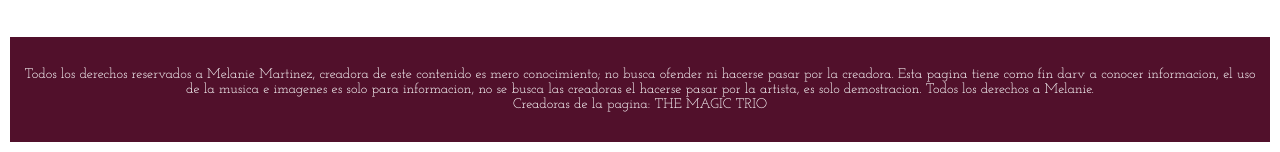
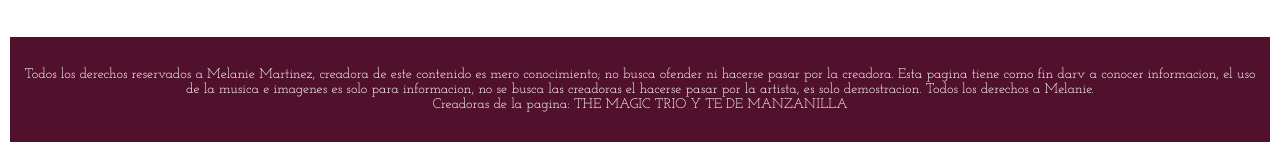
Before and after one commit to lueflore/MELANIE, a plain HTML site: page CRY.html in a window 1280 px wide. Shown: the part 4130-4282 px from the top of the page. Drawn offline with Linux system fonts and the light colour scheme; a web font is replaced by a local one.

Commit message:
Update CRY.html

```diff
--- a/CRY.html
+++ b/CRY.html
@@ -441,7 +441,7 @@ How did love become so violent?<br>
   <div class="indice-6"></div>
     <div class="footer-txt">
 			    <footer>Todos los derechos reservados a Melanie Martinez, creadora de este contenido es mero conocimiento; no busca ofender ni hacerse pasar por la creadora. Esta pagina tiene como fin darv a conocer informacion, el uso de la musica e imagenes es solo para informacion, no se busca las creadoras el hacerse pasar por la artista, es solo demostracion. Todos los derechos a Melanie.  <br>  </footer>
-			   <adress>Creadoras de la pagina: THE MAGIC TRIO </adress>
+			   <adress>Creadoras de la pagina: THE MAGIC TRIO  Y TE DE MANZANILLA </adress>
 </div>
 </div>
 
```
